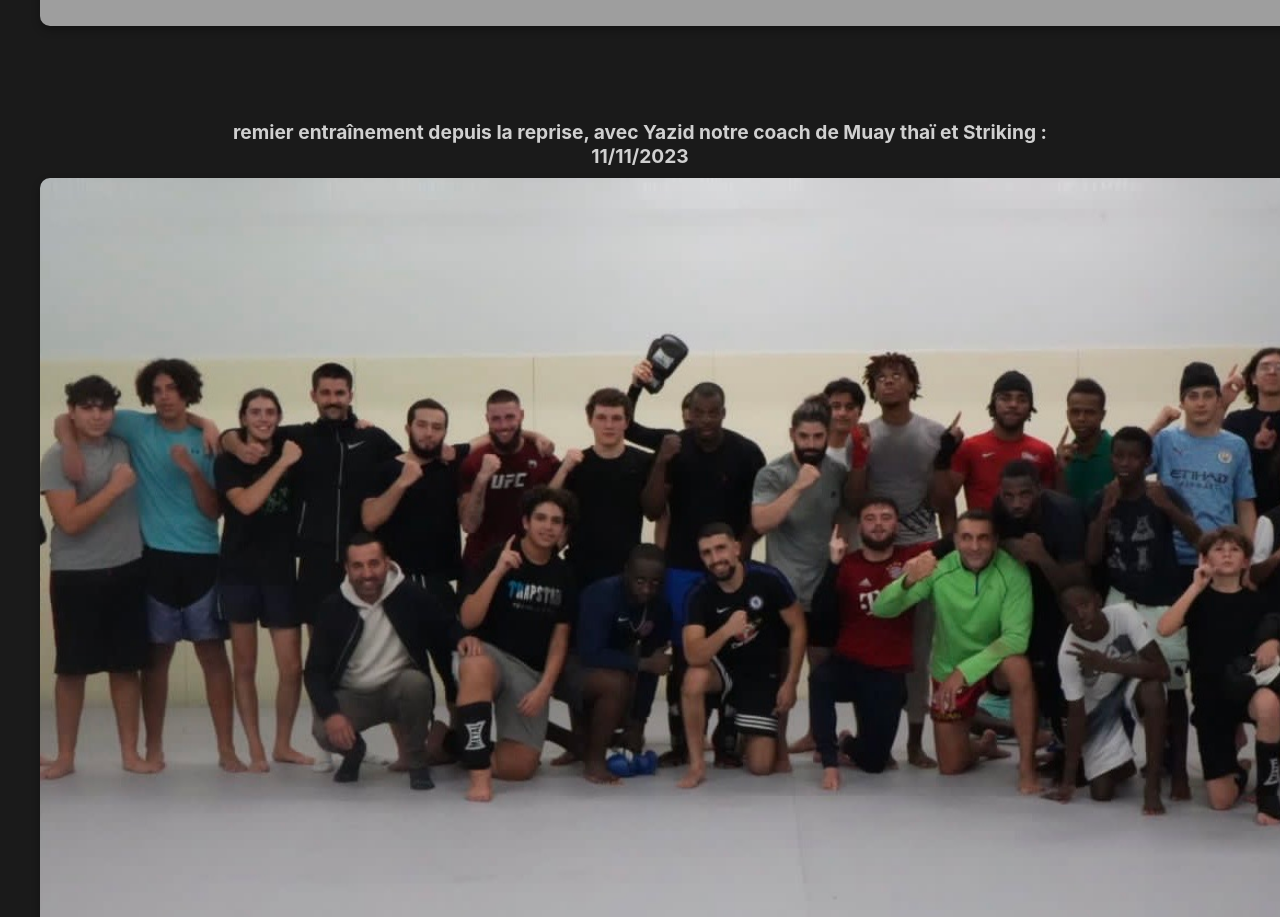
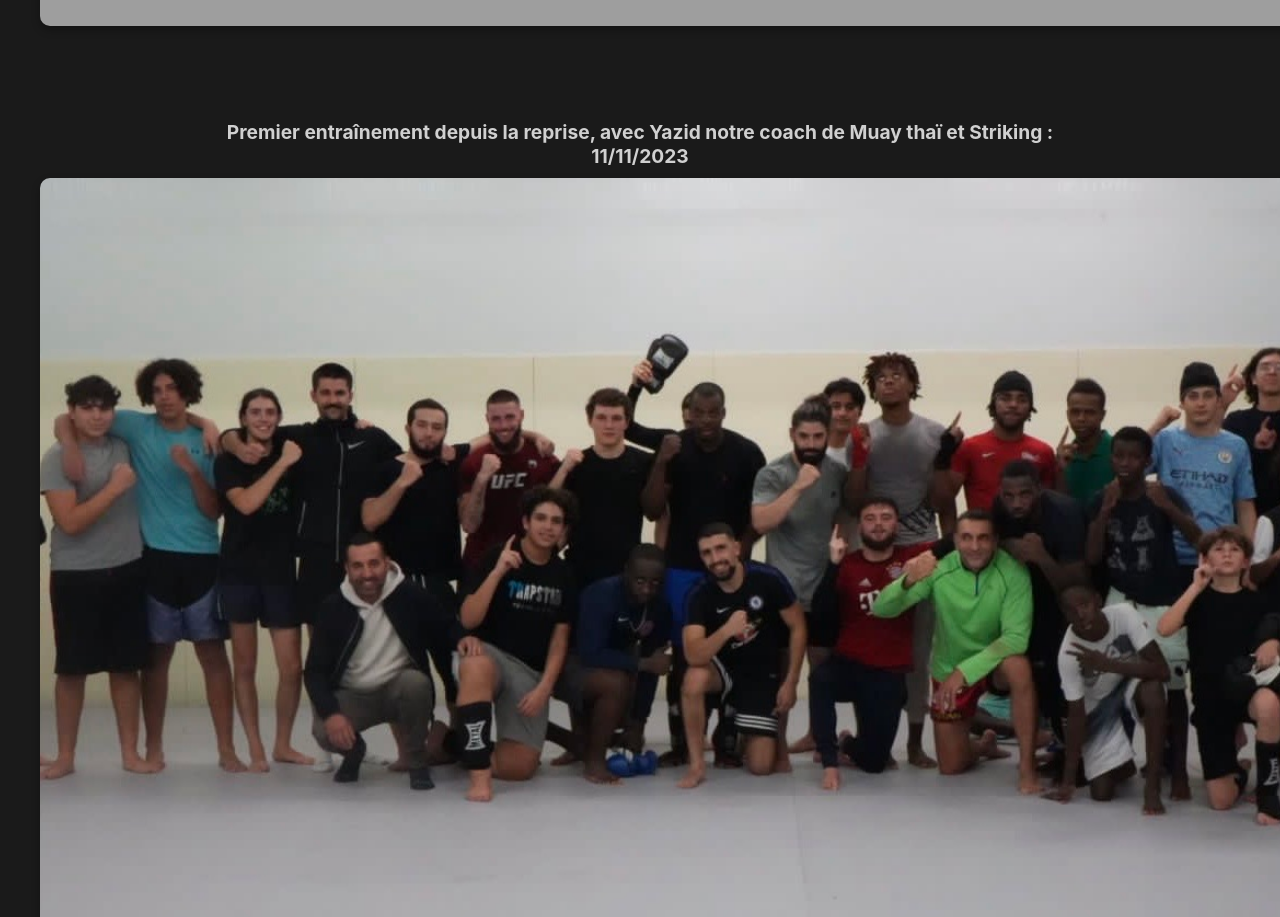
Before and after one commit to YHA76/my-mma-club-frontend, a React (Create React App) app: page /gallery in a window 1280 px wide. Shown: the part 2380-3297 px from the top of the page. Built offline with nearby package versions, Linux system fonts and the light colour scheme; grey boxes are pictures that could not be loaded.

Commit message:
correction galerie

```diff
--- a/src/views/Gallery.js
+++ b/src/views/Gallery.js
@@ -29,7 +29,7 @@ function Gallery() {
       src: require("../assets/images/picture_1.jpeg"),
       description: (
         <>
-          remier entraînement depuis la reprise, avec Yazid notre coach de Muay
+          Premier entraînement depuis la reprise, avec Yazid notre coach de Muay
           thaï et Striking : <br /> 11/11/2023
         </>
       ),
```
